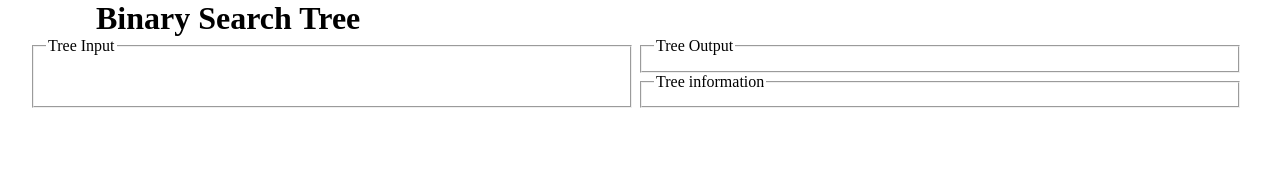
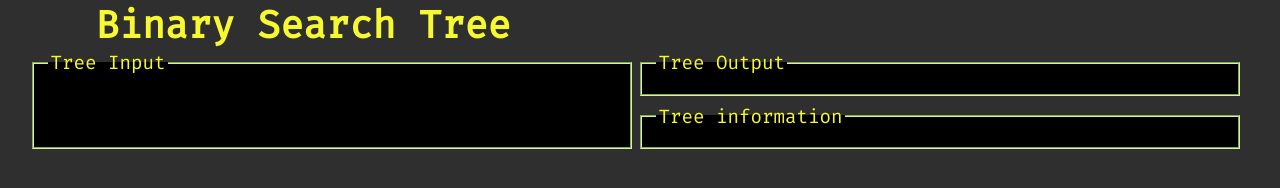
Before and after one commit to MickFrog/bSearchT, a plain HTML site: page index.html in a window 1280 px wide. Drawn offline with Linux system fonts and the light colour scheme.

Commit message:
add font+color+ change base structure to grid

```diff
--- a/index.html
+++ b/index.html
@@ -19,7 +19,6 @@
                     <legend>Tree Input</legend>
                 </fieldset>
 
-                <div class="rightDiv">
                 <div class="myOutput">
                     <fieldset>
                         <legend>Tree Output</legend>
@@ -35,8 +34,6 @@
                         <legend>Tree information</legend>
                     </fieldset>
                 </div>
-
-                </div>
             </div>
         </div>
 
--- a/style.css
+++ b/style.css
@@ -1,18 +1,24 @@
+@import url('https://fonts.googleapis.com/css2?family=Fira+Code&display=swap');
+
 *{
     box-sizing: border-box;
     margin: 0px;
 }
 
-body {
-    margin: 0px;
-}
-
 fieldset {
-    min-width: 600px;
+    width: 600px;
+    border-color: #D2F898;
+    background-color: black;
 }
 
 .container {
-    margin-left: 2rem;
+    min-height: 100vh;
+    background-color: #2F2F2F;
+    color: #F6F930;
+
+    padding-left: 2rem;
+    font-family: 'Fira Code', monospace, serif;
+    font-size: 1.2rem;
 }
 
 .heading {
@@ -20,11 +26,13 @@ fieldset {
 }
 
 .formContainer {
-    display: flex;
+    display: grid;
+    grid-template: 1fr 1fr / 1fr 1fr;
+    gap: 0.5rem;
+
+    width: fit-content;
 }
 
-.rightDiv {
-    display: grid;
-    grid-template: 1fr 1fr / 1fr;
-    margin-left: 0.5rem;
+.myInput {
+    grid-row: 1 / 3;
 }
```
Lines whose indentation alone changed are shown as unchanged.
